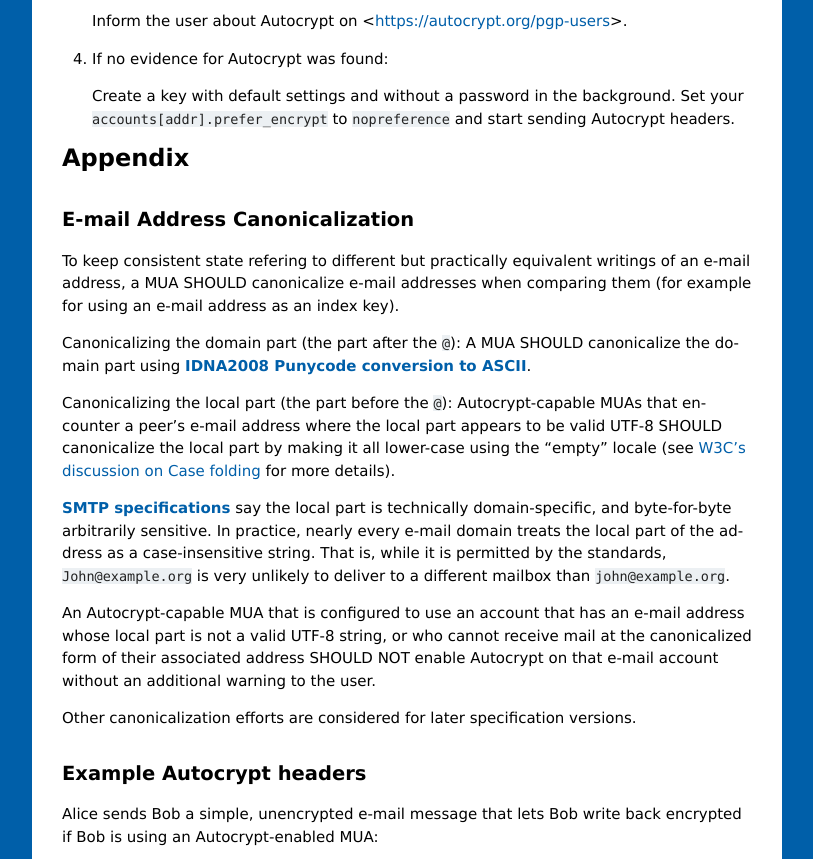
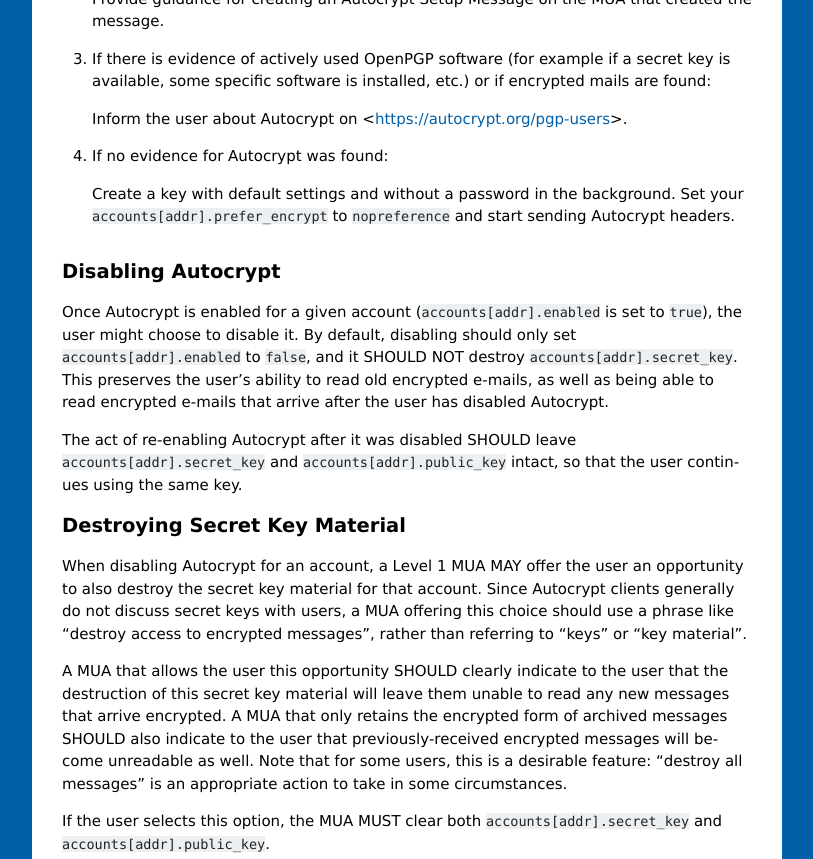
Before and after one commit to autocrypt/autocrypt, a Sphinx documentation site: the page built from doc/level1.rst, in a window 1280 px wide and 1400 px high, scrolled down 19454 px, cut to the strip 0-859 px from the top of the window. Shown: the whole strip, without its empty margins (358-1171 px from the left). Built offline with Sphinx 7.4.7, drawn with Linux system fonts in a browser that asks for light colours; some of the changed text lies outside the part shown.

Commit message:
Document disabling and destroying secret key material
We currently have no discussion about the details of disabling
Autocrypt, or of how to expose the user to the choice of destroying
secret key material.

This change introduces this necessary text, and also observes that it
is the simplest/shortest path to synchronizing secret keys.

This changeset lays the groundwork for option (c) as discussed in
https://github.com/autocrypt/autocrypt/issues/277.  A future changeset
can use this approach to deal with colliding Autocrypt level 1 MUAs in
a minimalist way.

```diff
--- a/doc/level1.rst
+++ b/doc/level1.rst
@@ -948,7 +948,8 @@ Setup Message Import
 
 An Autocrypt-capable MUA SHOULD support the ability to find and import
 an Autocrypt Setup Message when the user has not yet configured
-Autocrypt.  An MUA could look for such a message in several ways,
+Autocrypt (that is, when ``accounts[addr].secret_key`` is unset).  An
+MUA in this state could look for such a message in several ways,
 including:
 
  * If the user decides to enable Autocrypt for an account, and
@@ -1036,7 +1037,7 @@ Account Preferences
 Level 1 MUAs MUST allow the user to disable Autocrypt completely for
 each account they control (that is, to set ``accounts[addr].enabled``
 to ``false``).  For level 1, we expect most MUAs to have Autocrypt
-disabled by default.
+disabled by default. See :ref:`enabling-disabling` for more details.
 
 .. _getting-started:
 
@@ -1082,6 +1083,44 @@ Earlier choices are better than later ones.
    background. Set your ``accounts[addr].prefer_encrypt`` to
    ``nopreference`` and start sending Autocrypt headers.
 
+.. _enabling-disabling:
+
+Disabling Autocrypt
++++++++++++++++++++
+
+Once Autocrypt is enabled for a given account
+(``accounts[addr].enabled`` is set to ``true``), the user might choose
+to disable it.  By default, disabling should only set
+``accounts[addr].enabled`` to ``false``, and it SHOULD NOT destroy
+``accounts[addr].secret_key``.  This preserves the user's ability to
+read old encrypted e-mails, as well as being able to read encrypted
+e-mails that arrive after the user has disabled Autocrypt.
+
+The act of re-enabling Autocrypt after it was disabled SHOULD leave
+``accounts[addr].secret_key`` and ``accounts[addr].public_key``
+intact, so that the user continues using the same key.
+
+Destroying Secret Key Material
+++++++++++++++++++++++++++++++
+
+When disabling Autocrypt for an account, a Level 1 MUA MAY offer the
+user an opportunity to also destroy the secret key material for that
+account.  Since Autocrypt clients generally do not discuss secret keys
+with users, a MUA offering this choice should use a phrase like
+"destroy access to encrypted messages", rather than referring to
+"keys" or "key material".
+
+A MUA that allows the user this opportunity SHOULD clearly indicate to
+the user that the destruction of this secret key material will leave
+them unable to read any new messages that arrive encrypted.  A MUA
+that only retains the encrypted form of archived messages SHOULD also
+indicate to the user that previously-received encrypted messages will
+become unreadable as well.  Note that for some users, this is a
+desirable feature: "destroy all messages" is an appropriate action to
+take in some circumstances.
+
+If the user selects this option, the MUA MUST clear both
+``accounts[addr].secret_key`` and ``accounts[addr].public_key``.
 
 Appendix
 --------
```
